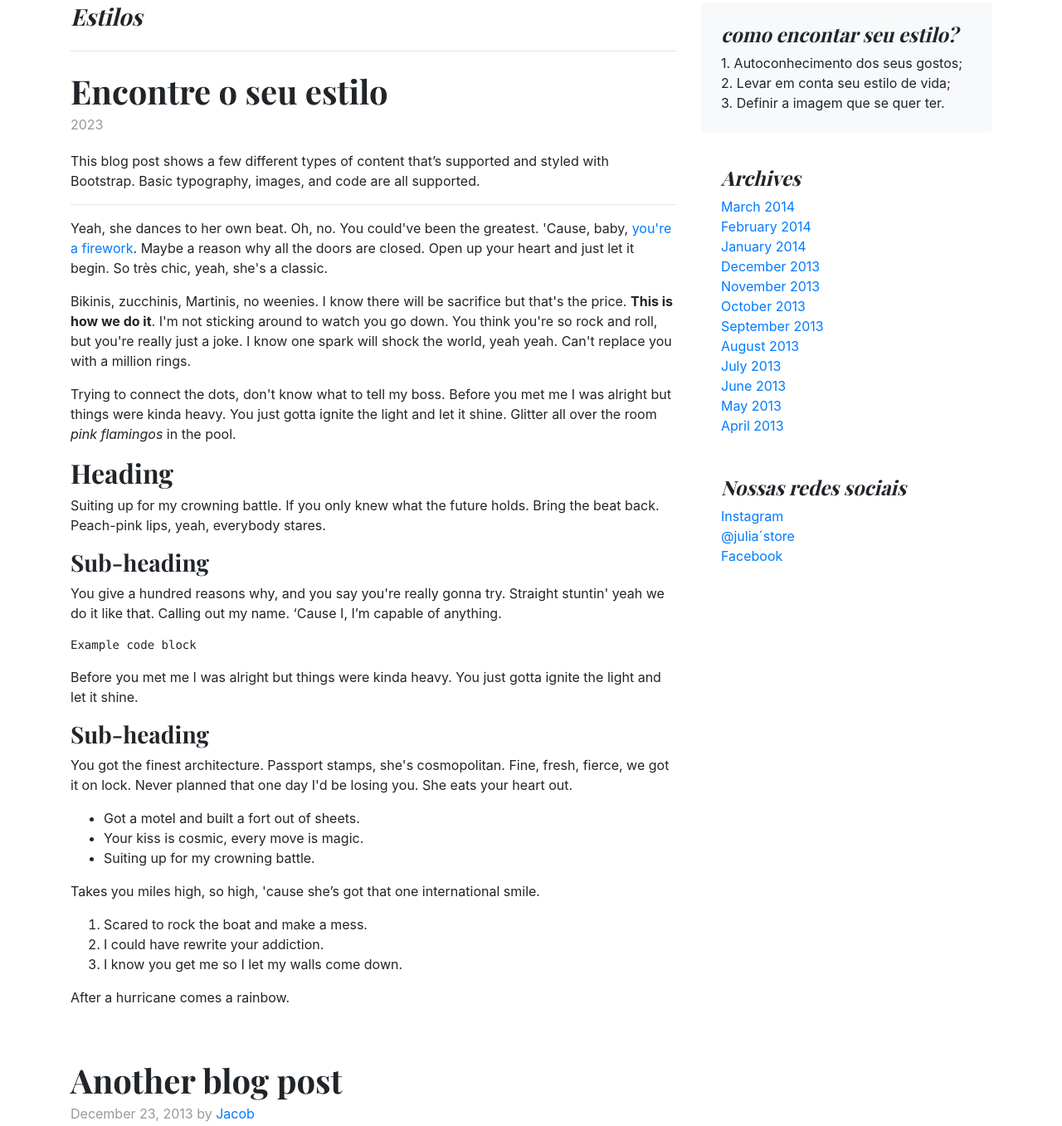
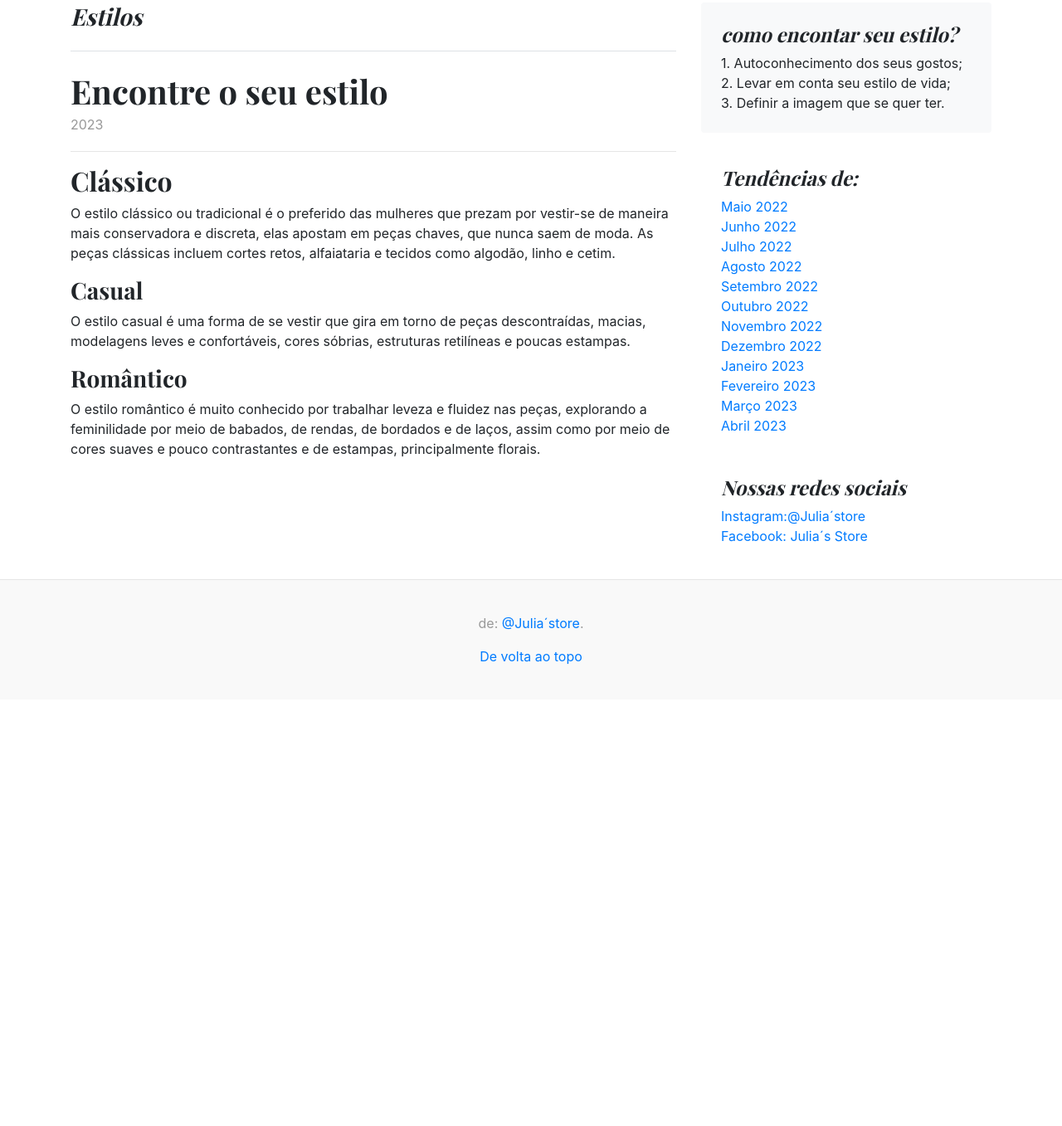
Before and after one commit to juliareis14/entrega-bootsatrap, a plain HTML site: page blog/index.html in a window 1280 px wide. Shown: the part 820-2177 px from the top of the page at 83% size. After the commit the page ends 1663 px from the top, so only its background shows below. Drawn offline with nearby package versions, Linux system fonts and the light colour scheme.

Commit message:
entrega-atividade-site.26/05

```diff
--- a/blog/index.html
+++ b/blog/index.html
@@ -46,7 +46,7 @@
   <header class="blog-header py-3">
     <div class="row flex-nowrap justify-content-between align-items-center">
       <div class="col-4 pt-1">
-        <a class="text-muted" href="#">Subscribe</a>
+        <a class="text-muted" href="#">Cadastre-se</a>
       </div>
       <div class="col-4 text-center">
         <a class="blog-header-logo text-dark" href="#">Julia´s Store</a>
@@ -55,7 +55,7 @@
         <a class="text-muted" href="#" aria-label="Search">
           <svg xmlns="http://www.w3.org/2000/svg" width="20" height="20" fill="none" stroke="currentColor" stroke-linecap="round" stroke-linejoin="round" stroke-width="2" class="mx-3" role="img" viewBox="0 0 24 24" focusable="false"><title>Search</title><circle cx="10.5" cy="10.5" r="7.5"/><path d="M21 21l-5.2-5.2"/></svg>
         </a>
-        <a class="btn btn-sm btn-outline-secondary" href="#">Sign up</a>
+        <a class="btn btn-sm btn-outline-secondary" href="#">Entrar</a>
       </div>
     </div>
   </header>
@@ -123,64 +123,20 @@
       <div class="blog-post">
         <h2 class="blog-post-title">Encontre o seu estilo</h2>
         <p class="blog-post-meta">2023<a href="#"></a></p>
-
-        <p>This blog post shows a few different types of content that’s supported and styled with Bootstrap. Basic typography, images, and code are all supported.</p>
         <hr>
-        <p>Yeah, she dances to her own beat. Oh, no. You could've been the greatest. 'Cause, baby, <a href="#">you're a firework</a>. Maybe a reason why all the doors are closed. Open up your heart and just let it begin. So très chic, yeah, she's a classic.</p>
         <blockquote>
-          <p>Bikinis, zucchinis, Martinis, no weenies. I know there will be sacrifice but that's the price. <strong>This is how we do it</strong>. I'm not sticking around to watch you go down. You think you're so rock and roll, but you're really just a joke. I know one spark will shock the world, yeah yeah. Can't replace you with a million rings.</p>
         </blockquote>
-        <p>Trying to connect the dots, don't know what to tell my boss. Before you met me I was alright but things were kinda heavy. You just gotta ignite the light and let it shine. Glitter all over the room <em>pink flamingos</em> in the pool. </p>
-        <h2>Heading</h2>
-        <p>Suiting up for my crowning battle. If you only knew what the future holds. Bring the beat back. Peach-pink lips, yeah, everybody stares.</p>
-        <h3>Sub-heading</h3>
-        <p>You give a hundred reasons why, and you say you're really gonna try. Straight stuntin' yeah we do it like that. Calling out my name. ‘Cause I, I’m capable of anything.</p>
-        <pre><code>Example code block</code></pre>
-        <p>Before you met me I was alright but things were kinda heavy. You just gotta ignite the light and let it shine.</p>
-        <h3>Sub-heading</h3>
-        <p>You got the finest architecture. Passport stamps, she's cosmopolitan. Fine, fresh, fierce, we got it on lock. Never planned that one day I'd be losing you. She eats your heart out.</p>
-        <ul>
-          <li>Got a motel and built a fort out of sheets.</li>
-          <li>Your kiss is cosmic, every move is magic.</li>
-          <li>Suiting up for my crowning battle.</li>
-        </ul>
-        <p>Takes you miles high, so high, 'cause she’s got that one international smile.</p>
-        <ol>
-          <li>Scared to rock the boat and make a mess.</li>
-          <li>I could have rewrite your addiction.</li>
-          <li>I know you get me so I let my walls come down.</li>
-        </ol>
-        <p>After a hurricane comes a rainbow.</p>
+        <h2>Clássico</h2>
+        <p>O estilo clássico ou tradicional é o preferido das mulheres que prezam por vestir-se de maneira mais conservadora e discreta, elas apostam em peças chaves, que nunca saem de moda. As peças clássicas incluem cortes retos, alfaiataria e tecidos como algodão, linho e cetim.</p>
+        <h3>Casual</h3>
+        <p> O estilo casual é uma forma de se vestir que gira em torno de peças descontraídas, macias, modelagens leves e confortáveis, cores sóbrias, estruturas retilíneas e poucas estampas.</p>
+        <h3>Romântico</h3>
+        <p>O estilo romântico é muito conhecido por trabalhar leveza e fluidez nas peças, explorando a feminilidade por meio de babados, de rendas, de bordados e de laços, assim como por meio de cores suaves e pouco contrastantes e de estampas, principalmente florais.</p>
       </div><!-- /.blog-post -->
 
-      <div class="blog-post">
-        <h2 class="blog-post-title">Another blog post</h2>
-        <p class="blog-post-meta">December 23, 2013 by <a href="#">Jacob</a></p>
 
-        <p>I am ready for the road less traveled. Already <a href="#">brushing off the dust</a>. Yeah, you're lucky if you're on her plane. I used to bite my tongue and hold my breath. Uh, She’s a beast. I call her Karma (come back). Black ray-bans, you know she's with the band. I can't sleep let's run away and don't ever look back, don't ever look back.</p>
-        <blockquote>
-          <p>Growing fast into a <strong>bolt of lightning</strong>. Be careful Try not to lead her on</p>
-        </blockquote>
-        <p>I'm intrigued, for a peek, heard it's fascinating. Oh oh! Wanna be a victim ready for abduction. She's got that international smile, oh yeah, she's got that one international smile. Do you ever feel, feel so paper thin. I’m gon’ put her in a coma. Sun-kissed skin so hot we'll melt your popsicle.</p>
-        <p>This is transcendental, on another level, boy, you're my lucky star.</p>
-      </div><!-- /.blog-post -->
-
-      <div class="blog-post">
-        <h2 class="blog-post-title">New feature</h2>
-        <p class="blog-post-meta">December 14, 2013 by <a href="#">Chris</a></p>
-
-        <p>From Tokyo to Mexico, to Rio. Yeah, you take me to utopia. I'm walking on air. We'd make out in your Mustang to Radiohead. I mean the ones, I mean like she's the one. Sun-kissed skin so hot we'll melt your popsicle. Slow cooking pancakes for my boy, still up, still fresh as a Daisy.</p>
-        <ul>
-          <li>I hope you got a healthy appetite.</li>
-          <li>You're never gonna be unsatisfied.</li>
-          <li>Got a motel and built a fort out of sheets.</li>
-        </ul>
-        <p>Don't need apologies. Boy, you're an alien your touch so foreign, it's <em>supernatural</em>, extraterrestrial. Talk about our future like we had a clue. I can feel a phoenix inside of me.</p>
-      </div><!-- /.blog-post -->
 
       <nav class="blog-pagination">
-        <a class="btn btn-outline-primary" href="#">Older</a>
-        <a class="btn btn-outline-secondary disabled">Newer</a>
       </nav>
 
     </div><!-- /.blog-main -->
@@ -194,29 +150,28 @@
       </div>
 
       <div class="p-4">
-        <h4 class="font-italic">Archives</h4>
+        <h4 class="font-italic">Tendências de:</h4>
         <ol class="list-unstyled mb-0">
-          <li><a href="#">March 2014</a></li>
-          <li><a href="#">February 2014</a></li>
-          <li><a href="#">January 2014</a></li>
-          <li><a href="#">December 2013</a></li>
-          <li><a href="#">November 2013</a></li>
-          <li><a href="#">October 2013</a></li>
-          <li><a href="#">September 2013</a></li>
-          <li><a href="#">August 2013</a></li>
-          <li><a href="#">July 2013</a></li>
-          <li><a href="#">June 2013</a></li>
-          <li><a href="#">May 2013</a></li>
-          <li><a href="#">April 2013</a></li>
+          <li><a href="#">Maio 2022</a></li>
+          <li><a href="#">Junho 2022</a></li>
+          <li><a href="#">Julho 2022</a></li>
+          <li><a href="#">Agosto 2022</a></li>
+          <li><a href="#">Setembro 2022</a></li>
+          <li><a href="#">Outubro 2022</a></li>
+          <li><a href="#">Novembro 2022</a></li>
+          <li><a href="#">Dezembro 2022</a></li>
+          <li><a href="#">Janeiro 2023</a></li>
+          <li><a href="#">Fevereiro 2023</a></li>
+          <li><a href="#">Março 2023</a></li>
+          <li><a href="#">Abril 2023</a></li>
         </ol>
       </div>
 
       <div class="p-4">
         <h4 class="font-italic">Nossas redes sociais</h4>
         <ol class="list-unstyled">
-          <li><a href="#">Instagram</a></li>
-          <li><a href="#">@julia´store</a></li>
-          <li><a href="#">Facebook</a></li>
+          <li><a href="#">Instagram:@Julia´store</a></li>
+          <li><a href="#">Facebook: Julia´s Store</a></li>
         </ol>
       </div>
     </aside><!-- /.blog-sidebar -->
@@ -226,9 +181,9 @@
 </main><!-- /.container -->
 
 <footer class="blog-footer">
-  <p>Blog template built for <a href="https://getbootstrap.com/">Bootstrap</a> by <a href="https://twitter.com/mdo">@mdo</a>.</p>
+  <p> <a href="https://getbootstrap.com/"></a> de: <a href="https://twitter.com/mdo">@Julia´store</a>.</p>
   <p>
-    <a href="#">Back to top</a>
+    <a href="#">De volta ao topo</a>
   </p>
 </footer>
 
```
